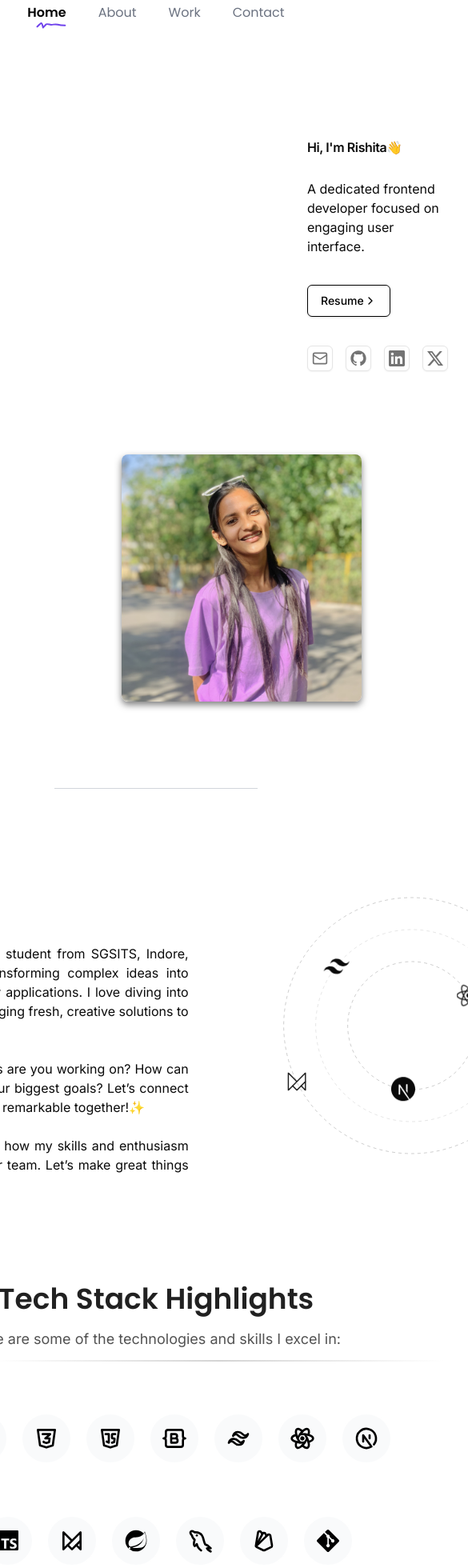
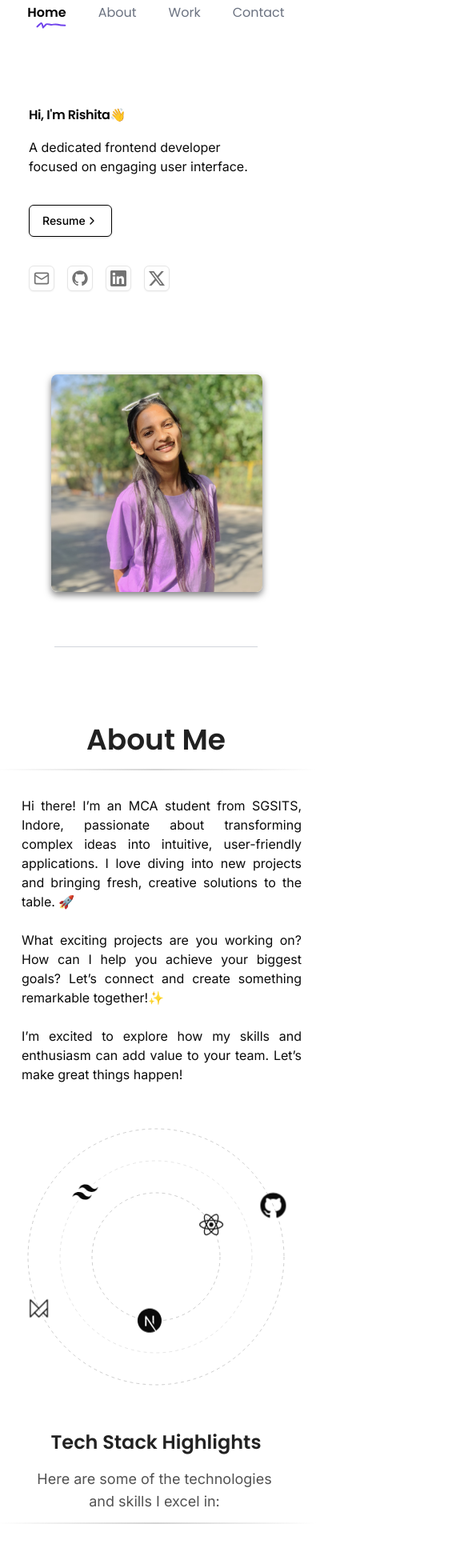
Before and after one commit to RishitaGangwal/rishita-portfolio, a Next.js app: page / in a window 390 px wide. Shown: the part 20-1980 px from the top of the page at 80% size, 585 px wide, since content can reach past the window. Built offline with nearby package versions, Linux system fonts and the light colour scheme; a web font is replaced by a local one.

Commit message:
Added responsiveness

```diff
--- a/app/page.tsx
+++ b/app/page.tsx
@@ -27,18 +27,18 @@ import {
   Youtube,
 } from "lucide-react";
 import Link from "next/link";
-import Image from 'next/image';
+import Image from "next/image";
 import profile from "../public/Me.jpg";
 import { FaEnvelope } from "react-icons/fa";
 import { GoArrowUpRight } from "react-icons/go";
 import { IoMail } from "react-icons/io5";
-import { FaRegCopy } from 'react-icons/fa';
+import { FaRegCopy } from "react-icons/fa";
 
- const email = 'rishitagangwal.work@gmail.com';
+const email = "rishitagangwal.work@gmail.com";
 
 const copyToClipboard = () => {
   navigator.clipboard.writeText(email);
-    alert('Email copied to clipboard!');
+  alert("Email copied to clipboard!");
 };
 
 const contact = {
@@ -139,16 +139,16 @@ const projects = [
 
 export default function Component() {
   return (
-    <main className="flex flex-col min-h-[150dvh]">
+    <main className="flex flex-col min-h-[150dvh] ">
       <SquigglyUnderline />
-      <section className="w-full py-12 md:py-24 lg:py-12 ">
-        <div className="container px-4 md:px-6 grid gap-6 lg:grid-cols-[1fr_400px] lg:gap-12 xl:grid-cols-[1fr_600px] ml-[6rem] mb-7">
-          <div className="mt-[5rem] flex flex-col justify-center space-y-4 ml-[17rem]">
+      <section className="md:w-full w-[300px] py-2 md:py-24 lg:py-12 ">
+        <div className="container px-1 md:px-6 grid gap-6 lg:grid-cols-[1fr_400px] lg:gap-12 xl:grid-cols-[1fr_600px] md:ml-[6rem] ml-[2rem] mb-7">
+          <div className="mt-[5rem] flex flex-col justify-center space-y-4 md:ml-[17rem] ">
             <div className="space-y-2">
-              <h1 className="text-md font-semibold tracking-tight sm:text-55l xl:text-5xl/none mb-7 font-sans">
+              <h1 className="text-md font-semibold tracking-tight sm:text-55l xl:text-5xl/none md:mb-7 mb-4 font-poppins">
                 Hi, I&apos;m Rishita👋
               </h1>
-              <span className="mt-[5rem] max-w-[600px] md:text-xl">
+              <span className="mt-[5rem] md:w-[600px] w-[20px] md:text-xl ">
                 A dedicated frontend developer focused on engaging user
                 interface.
               </span>
@@ -209,7 +209,7 @@ export default function Component() {
               ))}
             </div>
           </div>
-          <div className="ml-10">
+          <div className="md:ml-10 ml-7">
             <Image
               src={profile}
               alt="Profile"
@@ -228,12 +228,13 @@ export default function Component() {
 
       <section className="w-full">
         <div className="container grid md:items-center justify-center gap-4 text-center relative ">
-          <div className="relative z-10">
-            <h2 className="mr-[42rem] tracking-normal md:text-4xl/tight font-poppins font-semibold opacity-90">
+          <div className="relative z-10 ">
+            <h2 className="md:mr-[42rem]  text-4xl tracking-normal md:text-4xl/tight font-poppins font-semibold opacity-90">
               About Me
             </h2>
-            <div className="bg-gradient-to-r from-transparent via-neutral-300 dark:via-neutral-700 to-transparent my-4 h-[2px] w-[10rem] " />
-            <div className="max-w-[500px] md:text-md mr-[20rem] justify-center items-center">
+            <div className="bg-gradient-to-r from-transparent via-neutral-300 dark:via-neutral-700 to-transparent my-4 h-[2px] md:w-[10rem] " />
+            <div className="md:flex flex-col">
+              <div className="md:max-w-[500px] max-w-[350px] md:text-md md:mr-[20rem] md:ml-0 ml-[2rem] justify-center items-center">
                 <p className="mt-[2rem]  text-justify">
                   Hi there! I’m an MCA student from SGSITS, Indore, passionate
                   about transforming complex ideas into intuitive, user-friendly
@@ -252,7 +253,7 @@ export default function Component() {
                   value to your team. Let’s make great things happen!
                 </p>
               </div>
-            <div className="absolute top-0 left-0 ml-[20rem] h-[400px] w-full max-w-full flex items-center justify-center overflow-hidden rounded-lg">
+              <div className="absolute md:top-0 md:left-0 md:ml-[20rem] h-[400px] w-full max-w-full flex items-center justify-center overflow-hidden rounded-lg md:mt-0 mt-[1rem]">
                 <OrbitingCircles
                   className="h-[30px] w-[30px] border-none bg-transparent"
                   duration={20}
@@ -296,19 +297,20 @@ export default function Component() {
                 </OrbitingCircles>
               </div>
             </div>
+          </div>
 
-          <div className="space-y-3 relative z-10 ">
-            <h2 className="mt-[6rem] mb-[1rem] tracking-normal font-poppins font-semibold opacity-90 text-4xl">
+          <div className="space-y-3 relative z-10 md:w-full w-[400px] md:ml-0 md:mt-0 mt-[20rem]">
+            <h2 className="mt-[6rem] mb-[1rem] tracking-normal font-poppins font-semibold opacity-90 md:text-4xl text-2xl">
               Tech Stack Highlights
             </h2>
-            <p className="text-neutral-600 text-lg dark:text-neutral-300 w-full whitespace-nowrap ">
+            <p className="text-neutral-600 text-lg dark:text-neutral-300 md:w-full w-[300px] md:ml-0 ml-[3rem] md:whitespace-nowrap ">
               Here are some of the technologies and skills I excel in:
             </p>
-            <div className="ml-[10rem] bg-gradient-to-r from-transparent via-neutral-300 dark:via-neutral-700 to-transparent h-[2px] w-[35rem]" />
-          </div>
+            <div className="md:ml-[10rem] bg-gradient-to-r from-transparent via-neutral-300 dark:via-neutral-700 to-transparent h-[2px] md:w-[35rem]" />
             <SkillsSection />
 
             <FlipWordsDemo />
+          </div>
         </div>
       </section>
 
@@ -318,16 +320,16 @@ export default function Component() {
       />
 
       <section className="w-full">
-        <div className="container  px-5 md:px-6 mr-[20rem]">
+        <div className="container px-6 mx-auto">
           <div className="flex flex-col items-center justify-center space-y-4 text-center">
-            <div>
-              <h2 className="mr-[20rem] text-4xl tracking-tight font-playfairdisplay font-semiboldfont-poppins font-semibold opacity-90 ">
+            <div className="max-w-md mx-auto">
+              <h2 className="text-4xl tracking-tight font-poppins font-semibold opacity-90">
                 Check out my latest work
               </h2>
-              <div className="bg-gradient-to-r from-transparent via-neutral-300 dark:via-neutral-700 to-transparent my-8 h-[2px] w-[24rem] mb-[4rem]" />
+              <div className="bg-gradient-to-r from-transparent via-neutral-300 dark:via-neutral-700 to-transparent my-8 h-[2px] w-full mb-16" />
             </div>
           </div>
-          <div className="mr-[240px] grid grid-cols-1 gap-20 md:grid-cols-2 max-w-[800px] mx-auto">
+          <div className="grid grid-cols-1 gap-20 md:grid-cols-2 max-w-[800px] mx-auto">
             {projects.map((project, id) => (
               <ProjectCard
                 key={project.title}
@@ -342,6 +344,7 @@ export default function Component() {
           </div>
         </div>
       </section>
+
       <hr className="h-px my-[6rem] bg-gray-300 border-0 dark:bg-gray-700 w-[60%] mx-auto" />
       <section className="w-full " id="contact">
         <div className="container grid items-center justify-center gap-4 px-4 text-center md:px-6">
--- a/components/SkillsSection.tsx
+++ b/components/SkillsSection.tsx
@@ -11,7 +11,7 @@ import {
   IconBrandNextjs,
   IconBrandFramerMotion,
   IconBrandFirebase,
-  IconBrandMysql
+  IconBrandMysql,
 } from "@tabler/icons-react";
 import { BiLogoSpringBoot } from "react-icons/bi";
 import { FaGitAlt, FaGithub } from "react-icons/fa";
@@ -100,44 +100,104 @@ const skills = [
 export function SkillsSection() {
   return (
     <div className="max-w-md w-full p-4 md:p-8 bg-white dark:bg-black flex-col justify-center items-center">
-      {/* <p className="text-neutral-600 text-lg dark:text-neutral-300 w-full whitespace-nowrap ">
-        Here are some of the technologies and skills I excel in:
-      </p> */}
-
-      <div className="my-4">
-        {/* <div className="bg-gradient-to-r from-transparent via-neutral-300 dark:via-neutral-700 to-transparent my-8 h-[1px] w-full" /> */}
-
-        <div className="mt-[2rem] ml-[6rem] flex gap-4 items-center">
-          {skills.slice(0, 7).map(skill => (
+      <div className="md:my-4 flex flex-col sm:flex-col md:flex-row gap-4">
+        <div className="flex flex-col sm:flex-wrap md:flex-nowrap gap-4">
+        {/* mobile slice */}
+          <div className="block md:hidden ml-2 space-y-16">
+            {/* First group: 8 items on md, 5 items on sm */}
+            <div className="flex mt-[2rem] gap-2 items-center">
+              {skills.slice(0, 5).map((skill) => (
                 <div key={skill.id} className="relative group">
                   <AnimatedTooltip
-                items={[{
+                    items={[
+                      {
                         id: skill.id,
                         name: "",
                         designation: skill.name,
                         icon: skill.icon,
-                }]}
+                      },
+                    ]}
                   />
                 </div>
               ))}
             </div>
 
-        <div className="mt-[4rem] ml-[8rem] flex gap-4 items-center">
-          {skills.slice(7, 13).map(skill => (
+            {/* Second group: 8 items on md, 5 items on sm */}
+            <div className="flex mt-[2rem] gap-2 items-center">
+              {skills.slice(5, 10).map((skill) => (
                 <div key={skill.id} className="relative group">
                   <AnimatedTooltip
-                items={[{
+                    items={[
+                      {
                         id: skill.id,
                         name: "",
                         designation: skill.name,
                         icon: skill.icon,
-                }]}
+                      },
+                    ]}
+                  />
+                </div>
+              ))}
+            </div>
+
+            {/* Third group: remaining items on sm */}
+            <div className="flex mt-[2rem] gap-2 items-center">
+              {skills.slice(10, 15).map((skill) => (
+                <div key={skill.id} className="relative group">
+                  <AnimatedTooltip
+                    items={[
+                      {
+                        id: skill.id,
+                        name: "",
+                        designation: skill.name,
+                        icon: skill.icon,
+                      },
+                    ]}
                   />
                 </div>
               ))}
             </div>
           </div>
+          {/* dekstop slice */}
+          <div className="md:block hidden flex justify-center items-center">
+            {/* First group: 8 items on md */}
+            <div className="flex flex-wrap md:flex-nowrap mt-[2rem] ml-[5rem] gap-4 items-center">
+              {skills.slice(0, 8).map((skill) => (
+                <div key={skill.id} className="relative group">
+                  <AnimatedTooltip
+                    items={[
+                      {
+                        id: skill.id,
+                        name: "",
+                        designation: skill.name,
+                        icon: skill.icon,
+                      },
+                    ]}
+                  />
+                </div>
+              ))}
+            </div>
 
+            {/* Second group: 7 items on md */}
+            <div className="flex flex-wrap md:flex-nowrap mt-[4rem] ml-[7rem] gap-4 items-center">
+              {skills.slice(8, 15).map((skill) => (
+                <div key={skill.id} className="relative group">
+                  <AnimatedTooltip
+                    items={[
+                      {
+                        id: skill.id,
+                        name: "",
+                        designation: skill.name,
+                        icon: skill.icon,
+                      },
+                    ]}
+                  />
+                </div>
+              ))}
+            </div>
+          </div>
+        </div>
+      </div>
     </div>
   );
 }
--- a/components/magicui/FlipWordsDemo.tsx
+++ b/components/magicui/FlipWordsDemo.tsx
@@ -5,8 +5,8 @@ export function FlipWordsDemo() {
   const words = ["react", "next.js", "tailwindcss"!];
 
   return (
-    <div className="flex justify-center items-center">
-      <div className="mt-1ml-[12rem] text-3xl mx-auto font-semibold text-neutral-600 dark:text-neutral-400 opacity-65">
+    <div className="flex justify-center items-center md:w-full w-[300px] md:ml-0 ml-[3rem] ">
+      <div className="md:mt-0 mt-[2rem] text-3xl mx-auto font-semibold text-neutral-600 dark:text-neutral-400 opacity-65">
         I love to build using
         <FlipWords words={words} /> <br />
         {/* websites with Aceternity UI */}
--- a/components/magicui/SquigglyUnderline.tsx
+++ b/components/magicui/SquigglyUnderline.tsx
@@ -11,11 +11,13 @@ const navigation = [
   { name: "Contact", href: "#contact" },
 ];
 
+// https://github.com/dillionverma/portfolio-template
+
 export const SquigglyUnderline = () => {
   const [selectedLink, setSelectedLink] = useState("Home");
 
   return (
-    <div className="flex gap-10 justify-center items-center sticky top-0 w-full h-[64px] backdrop-filter backdrop-blur-[5px] border-b-[1px] px-4 sm:px-[100px] z-50 border-[rgba(255,_255,_255,_.15)] pb-8 bg-[rgba(255,_255,_255,_.50)] transition-colors duration-300">
+    <div className="flex gap-10 justify-center items-center md:sticky sticky top-0 w-full h-[64px] backdrop-filter backdrop-blur-[5px] border-b-[1px] px-4 sm:px-[100px] z-50 border-[rgba(255,_255,_255,_.15)] pb-8 bg-[rgba(255,_255,_255,_.50)] transition-colors duration-300">
       {navigation.map((item) => {
         const isSelected = item.name === selectedLink;
         return (
```
Lines whose indentation alone changed are shown as unchanged.
